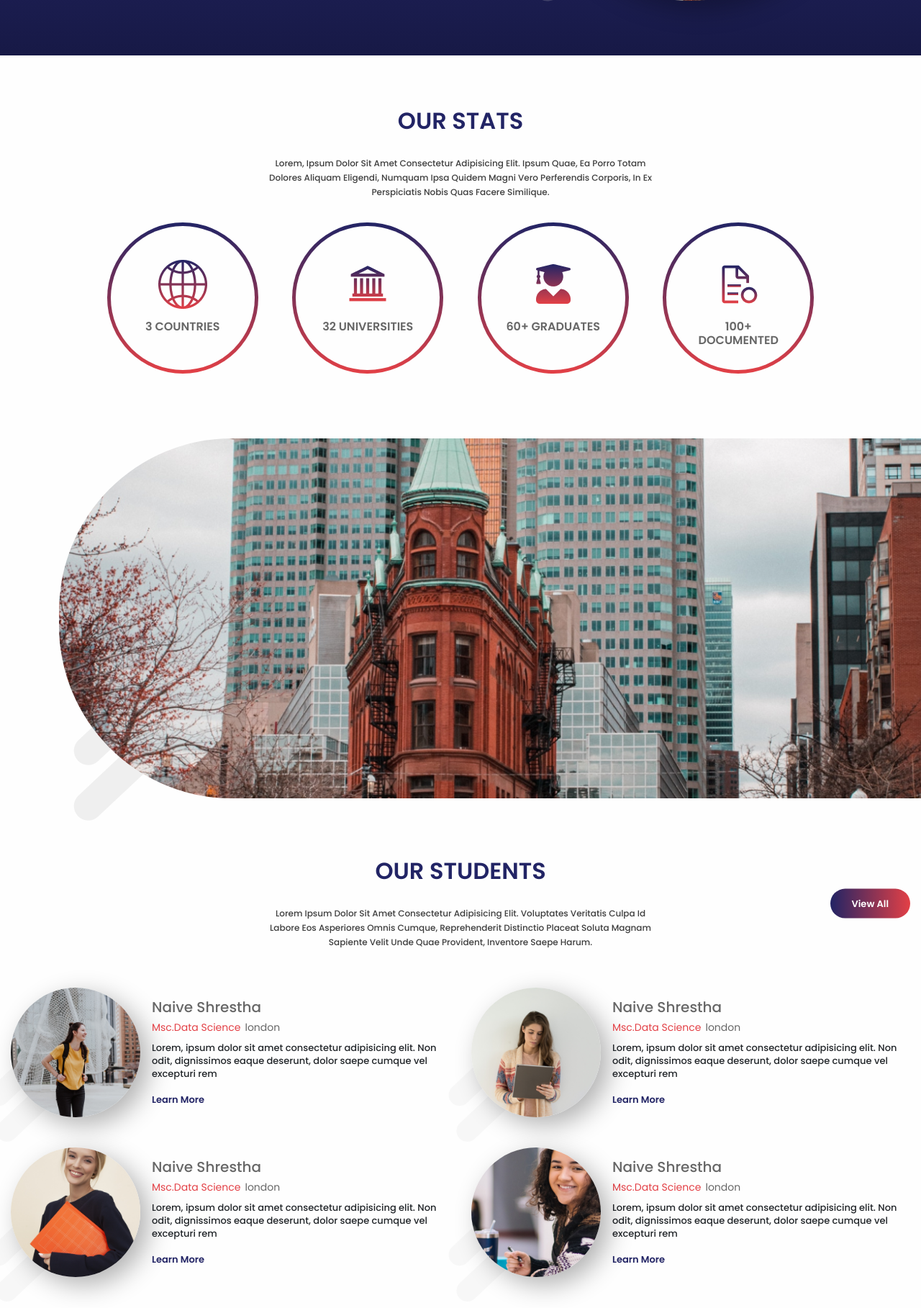
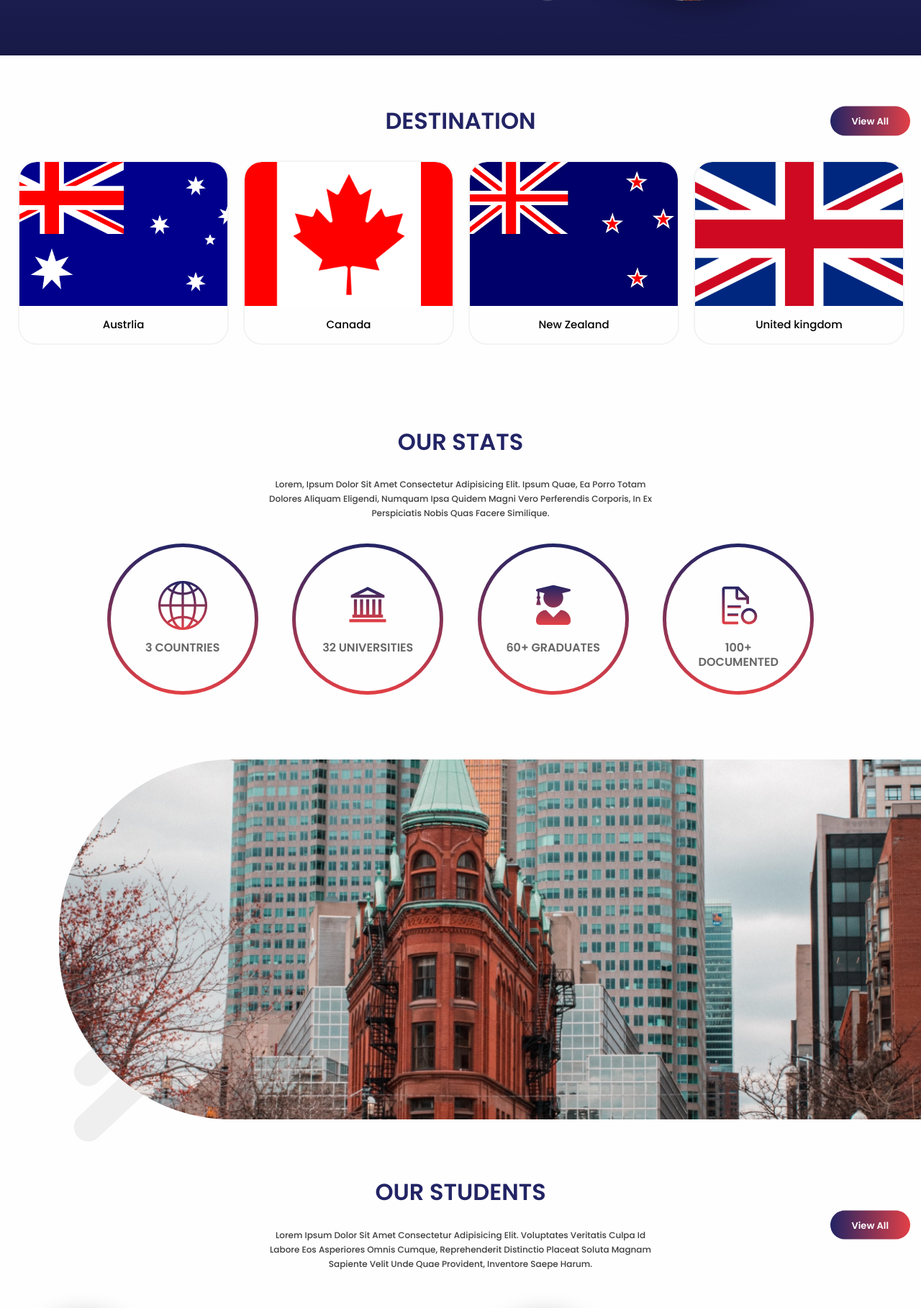
Before and after one commit to np03a170120/Prasana, a PHP site: page / in a window 1280 px wide. Shown: the part 2129-3946 px from the top of the page at 72% size. Run offline with PHP 8.4, Linux system fonts and the light colour scheme.

Commit message:
complete homepage

```diff
--- a/css/base/_globals.scss
+++ b/css/base/_globals.scss
@@ -112,3 +112,33 @@ section.main-about.sec-padding {
 .removes-white-padding {
     padding: 0px;
 }
+
+.main-country {
+    .mb-single {
+        margin: 0 10px;
+        text-align: center;
+    }
+    .slick-initialized .slick-slide {
+        display: block;
+        margin: 6px 12px;
+    }
+}
+
+.social-links {
+    display: flex;
+    align-items: center;
+    li {
+        height: 30px;
+        width: 30px;
+        background: #da4a4a;
+        text-align: center;
+        border-radius: 50%;
+        line-height: 30px;
+        margin-right: 8px;
+        font-size: 14px;
+        margin-right: 8px;
+        a {
+            color: white;
+        }
+    }
+}
--- a/css/main.css
+++ b/css/main.css
@@ -125,6 +125,41 @@ section.main-about.sec-padding {
 
 .removes-white-padding {
   padding: 0px;
+}
+
+.main-country .mb-single {
+  margin: 0 10px;
+  text-align: center;
+}
+
+.main-country .slick-initialized .slick-slide {
+  display: block;
+  margin: 6px 12px;
+}
+
+.social-links {
+  display: -webkit-box;
+  display: -ms-flexbox;
+  display: flex;
+  -webkit-box-align: center;
+      -ms-flex-align: center;
+          align-items: center;
+}
+
+.social-links li {
+  height: 30px;
+  width: 30px;
+  background: #da4a4a;
+  text-align: center;
+  border-radius: 50%;
+  line-height: 30px;
+  margin-right: 8px;
+  font-size: 14px;
+  margin-right: 8px;
+}
+
+.social-links li a {
+  color: white;
 }
 
 .header-mid .navbar-collapse {
--- a/footer.php
+++ b/footer.php
@@ -65,6 +65,24 @@
                         </li>
 
                     </ul>
+                    <ul class="social-links">
+                        <li><a href="#">
+                                <i class="fab fa-facebook-f"></i>
+
+                            </a></li>
+                        <li><a href="#">
+                                <i class="fab fa-linkedin-in"></i>
+
+                            </a></li>
+                        <li><a href="#">
+                                <i class="fab fa-twitter"></i>
+
+                            </a></li>
+                        <li><a href="#">
+                                <i class="fab fa-instagram"></i>
+
+                            </a></li>
+                    </ul>
                 </div>
             </div>
         </div>
--- a/index.php
+++ b/index.php
@@ -1,4 +1,6 @@
 <?php include 'header.php'?>
+
+<!-- Main about -->
 <section class="main-about sec-padding">
     <div class="container">
         <div class="sec-title-about">
@@ -18,6 +20,7 @@
     </div>
 </section>
 
+<!-- Main about banner image -->
 <section class="main-about-image">
     <div class="container no-pad">
         <div class="main-about-image-slider">
@@ -40,6 +43,7 @@
     </div>
 </section>
 
+<!-- Main services -->
 <section class="main-services sec-padding">
     <div class="container">
         <div class="sec-title">
@@ -126,6 +130,7 @@
     </div>
 </section>
 
+<!-- Main booking -->
 <section class="main-booking sec-padding">
     <div class="container">
         <div class="row">
@@ -158,6 +163,81 @@
     </div>
 </section>
 
+<!-- Main countries -->
+<section class="main-country main-blog sec-padding">
+    <div class="container">
+        <div class="sec-title">
+            <h2>Destination</h2>
+            <div class="view-all-btn">
+                <a href="#"> view all</a>
+            </div>
+        </div>
+        <div class="destination-slider">
+            <div class="mb-single">
+                <a href="#">
+                    <div class="mb-img">
+                        <img src="./images/australia.png" alt="">
+                    </div>
+                    <div class="mb-content">
+                        <div class="mb-title">
+                            <h6>Austrlia</h6>
+                        </div>
+                    </div>
+                </a>
+            </div>
+            <div class="mb-single">
+                <a href="#">
+                    <div class="mb-img">
+                        <img src="./images/canada.png" alt="">
+                    </div>
+                    <div class="mb-content">
+                        <div class="mb-title">
+                            <h6>Canada</h6>
+                        </div>
+                    </div>
+                </a>
+            </div>
+            <div class="mb-single">
+                <a href="#">
+                    <div class="mb-img">
+                        <img src="./images/new_Zealand.jpg" alt="">
+                    </div>
+                    <div class="mb-content">
+                        <div class="mb-title">
+                            <h6>New Zealand</h6>
+                        </div>
+                    </div>
+                </a>
+            </div>
+            <div class="mb-single">
+                <a href="#">
+                    <div class="mb-img">
+                        <img src="./images/uk.png" alt="">
+                    </div>
+                    <div class="mb-content">
+                        <div class="mb-title">
+                            <h6>United kingdom</h6>
+                        </div>
+                    </div>
+                </a>
+            </div>
+            <div class="mb-single">
+                <a href="#">
+                    <div class="mb-img">
+                        <img src="./images/usa.png" alt="">
+                    </div>
+                    <div class="mb-content">
+                        <div class="mb-title">
+                            <h6>USA</h6>
+                        </div>
+                    </div>
+                </a>
+            </div>
+        </div>
+    </div>
+</section>
+
+<!-- main stat -->
 <section class="main-stat sec-padding">
     <div class="container">
         <div class="sec-title">
@@ -245,6 +325,7 @@
     </div>
 </section>
 
+<!-- Main testimonial -->
 <section class="main-testimonial sec-padding removes-white-padding">
     <div class="container">
         <div class="sec-title">
@@ -341,6 +422,7 @@
     </div>
 </section>
 
+<!-- Main blog -->
 <section class="main-blog sec-padding">
     <div class="container">
         <div class="sec-title">
@@ -433,6 +515,7 @@
     </div>
 </section>
 
+<!-- Main associates -->
 <section class="main-associates sec-padding">
     <div class="container">
         <div class="row">
--- a/js/custom.js
+++ b/js/custom.js
@@ -37,3 +37,41 @@ $(".main-about-image-slider").slick({
         // instead of a settings object
     ],
 });
+
+$(".destination-slider").slick({
+    infinite: true,
+    dots: false,
+    infinite: true,
+    speed: 500,
+    cssEase: "linear",
+    arrows: false,
+    slidesToShow: 4,
+    slidesToScroll: 1,
+    responsive: [{
+            breakpoint: 1024,
+            settings: {
+                slidesToShow: 3,
+                slidesToScroll: 3,
+                infinite: true,
+                dots: true,
+            },
+        },
+        {
+            breakpoint: 600,
+            settings: {
+                slidesToShow: 2,
+                slidesToScroll: 2,
+            },
+        },
+        {
+            breakpoint: 480,
+            settings: {
+                slidesToShow: 1,
+                slidesToScroll: 1,
+            },
+        },
+        // You can unslick at a given breakpoint now by adding:
+        // settings: "unslick"
+        // instead of a settings object
+    ],
+});
```
Also changed, not shown: images/australia.png (added), images/canada.png (added), images/new_Zealand.jpg (added), images/uk.png (added), images/usa.png (added), 1 other file.
